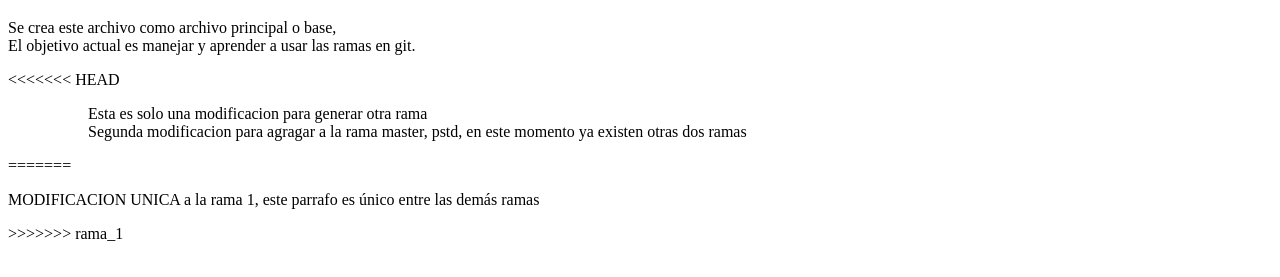
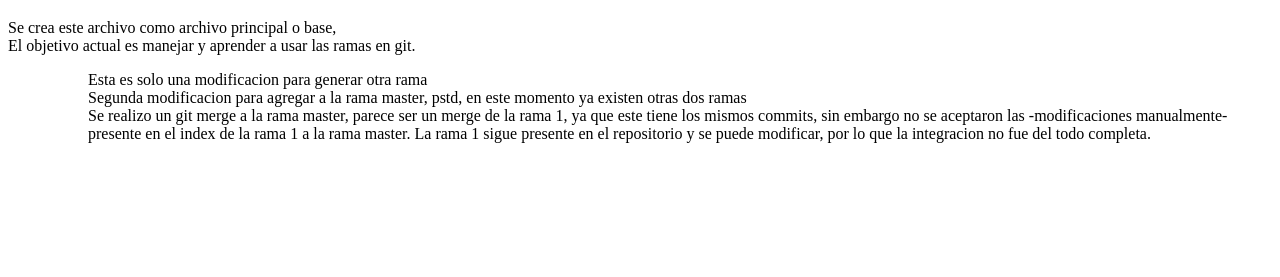
Before and after one commit to AndresFDaza/gitMOOC, a plain HTML site: page module1/index.html in a window 1280 px wide. Shown: the part 61-338 px from the top of the page. Drawn offline with Linux system fonts and the light colour scheme.

Commit message:
Modificacion al index en rama master, se describe en el index lo sucedido en el ultimo git merge

```diff
--- a/module1/index.html
+++ b/module1/index.html
@@ -11,16 +11,17 @@
     <p>Se crea este archivo como archivo principal o base, <br>
         El objetivo actual es manejar y aprender a usar las ramas en git.
     </p>
-<<<<<<< HEAD
     <div>
         <ul>
             <ol>Esta es solo una modificacion para generar otra rama</ol>
-            <ol>Segunda modificacion para agragar a la rama master, pstd, en este momento ya
+            <ol>Segunda modificacion para agregar a la rama master, pstd, en este momento ya
                 existen otras dos ramas</ol>
+            <ol>Se realizo un  git merge a la rama master, parece ser un merge de la rama 1, ya que este
+                tiene los mismos commits, sin embargo no se aceptaron las -modificaciones
+                manualmente- presente en el index de la rama 1 a la rama master. La rama 1 sigue presente en el
+                repositorio y se puede modificar, por lo que la integracion no fue del todo completa.
+            </ol>
         </ul>
     </div>
-=======
-    <p>MODIFICACION UNICA a la rama 1, este parrafo es único entre las demás ramas</p>
->>>>>>> rama_1
 </body>
 </html>
```
